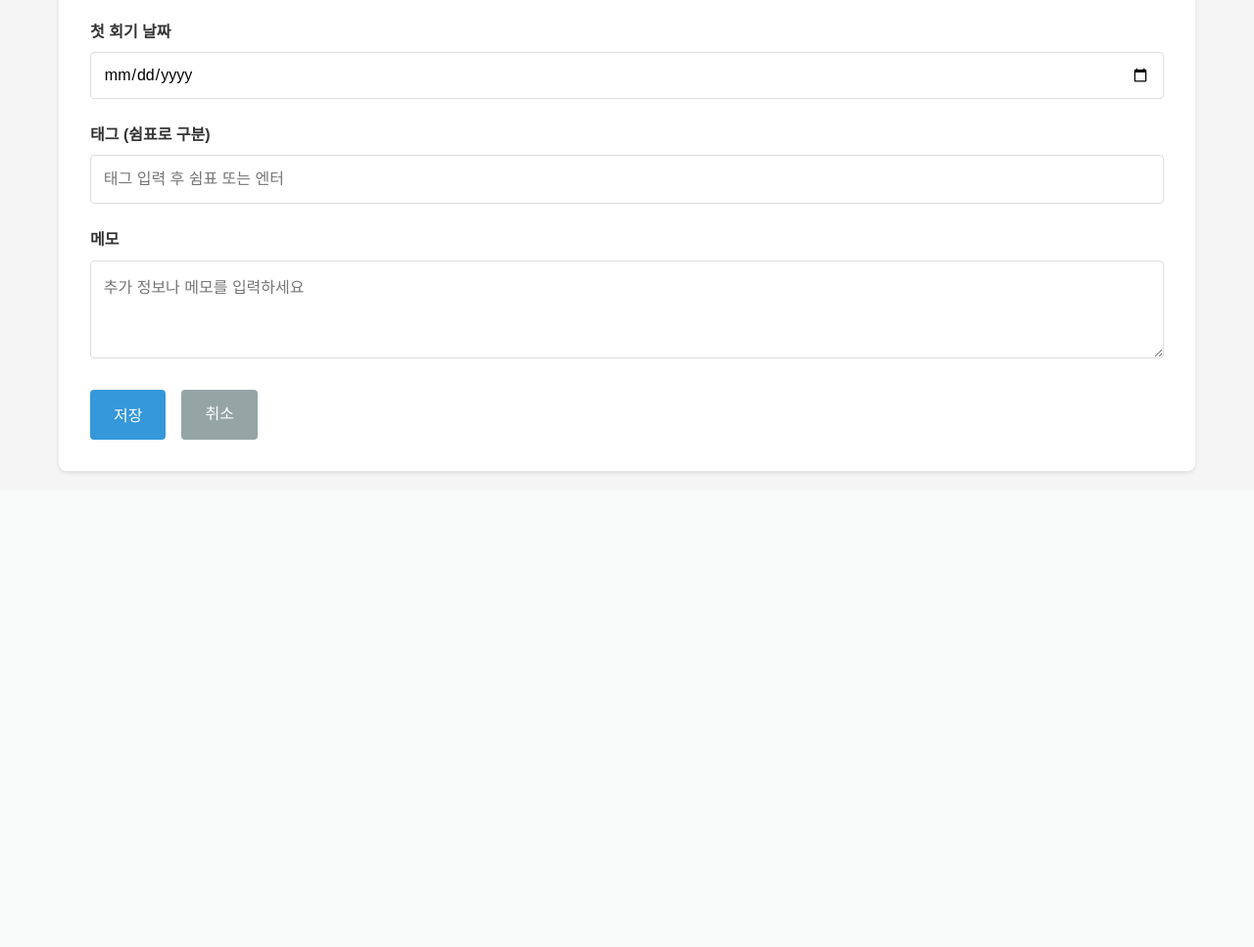
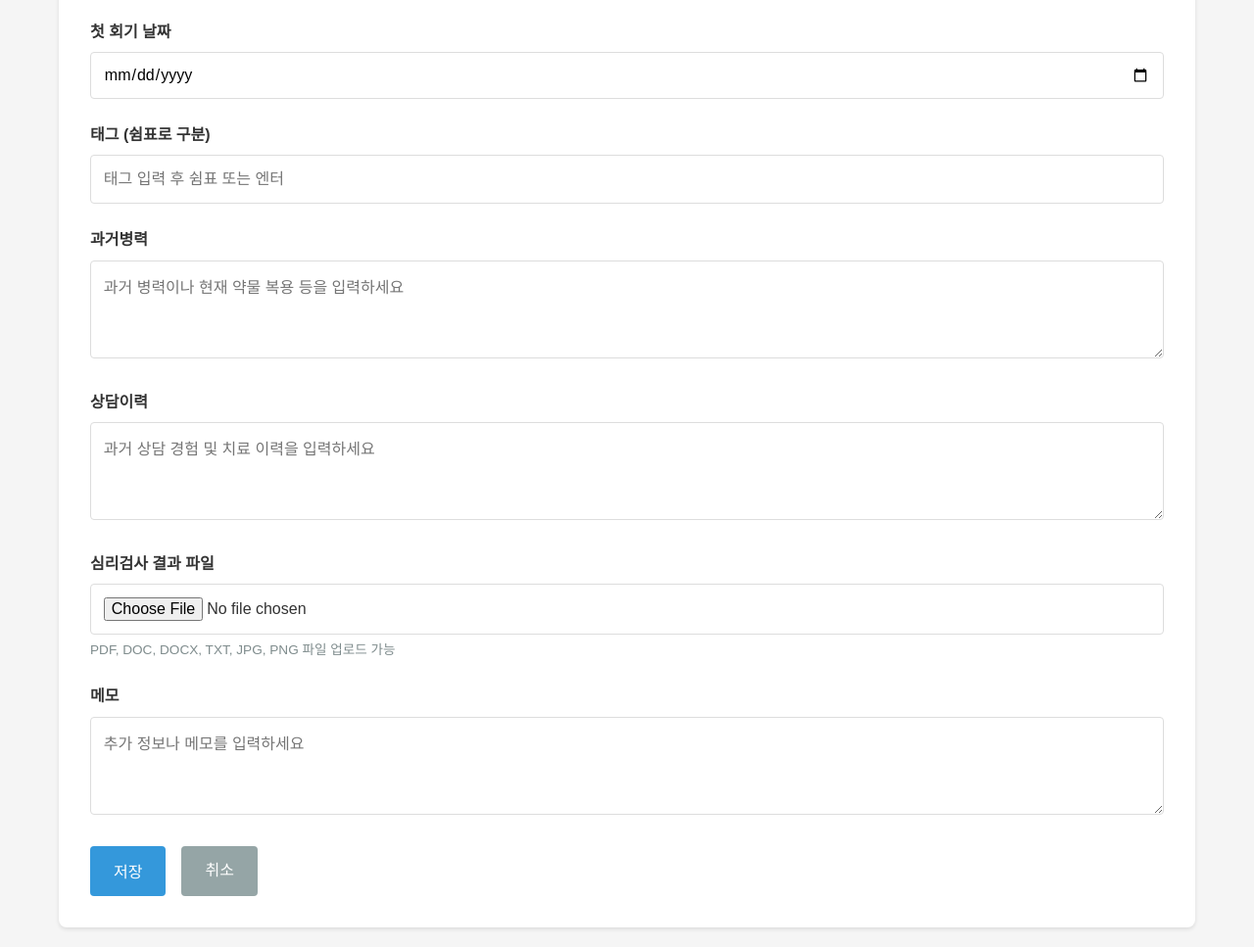
Before and after one commit to doula-loggia/counselor-crm, a Flask app: page /clients/new in a window 1280 px wide. Shown: the part 805-1772 px from the top of the page at 98% size. Before the commit the page ends 1289 px from the top, so only its background shows below. Run offline with Flask 3, Linux system fonts and the light colour scheme; the visitor is signed in with stand-in values (Sample User, id 1).

Commit message:
Add fields for medical history, counseling history, and file uploads
Updated client form to include textarea fields for `medical_history` and `counseling_history`, and a file input for `psychological_test` with `enctype="multipart/form-data"` on the form tag.

Replit-Commit-Author: Agent
Replit-Commit-Session-Id: e2148a4e-e460-4bb5-917e-8be908974657
Replit-Commit-Checkpoint-Type: intermediate_checkpoint
Replit-Commit-Screenshot-Url: https://storage.googleapis.com/screenshot-production-us-central1/467df433-729d-43b1-8fdb-397cccec267f/e2148a4e-e460-4bb5-917e-8be908974657/wVP9fwb

```diff
--- a/templates/client_form.html
+++ b/templates/client_form.html
@@ -6,7 +6,7 @@
 <h2 style="margin-bottom: 1.5rem;">새 내담자 추가</h2>
 
 <div class="card">
-    <form method="POST" id="clientForm">
+    <form method="POST" id="clientForm" enctype="multipart/form-data">
         <div class="form-group">
             <label for="name">이름 *</label>
             <input type="text" id="name" name="name" required>
@@ -52,6 +52,22 @@
             <div id="tagSuggestions" style="position: relative; margin-top: 0.3rem;">
                 <div id="suggestionsList" style="display: none; background: white; border: 1px solid #ddd; border-radius: 4px; max-height: 200px; overflow-y: auto; position: absolute; width: 100%; z-index: 1000;"></div>
             </div>
+        </div>
+
+        <div class="form-group">
+            <label for="medical_history">과거병력</label>
+            <textarea id="medical_history" name="medical_history" placeholder="과거 병력이나 현재 약물 복용 등을 입력하세요" rows="3"></textarea>
+        </div>
+
+        <div class="form-group">
+            <label for="counseling_history">상담이력</label>
+            <textarea id="counseling_history" name="counseling_history" placeholder="과거 상담 경험 및 치료 이력을 입력하세요" rows="3"></textarea>
+        </div>
+
+        <div class="form-group">
+            <label for="psychological_test">심리검사 결과 파일</label>
+            <input type="file" id="psychological_test" name="psychological_test" accept=".pdf,.doc,.docx,.txt,.jpg,.jpeg,.png">
+            <small style="color: #7f8c8d; font-size: 0.85rem; margin-top: 0.3rem; display: block;">PDF, DOC, DOCX, TXT, JPG, PNG 파일 업로드 가능</small>
         </div>
 
         <div class="form-group">
```
